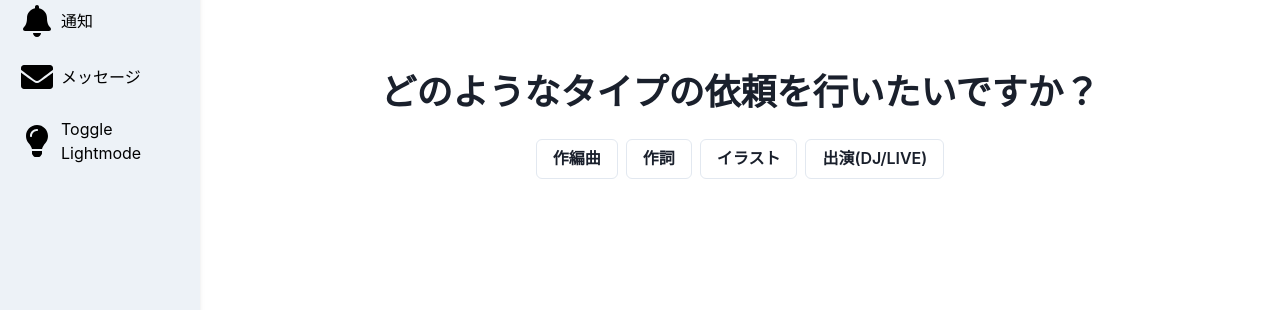
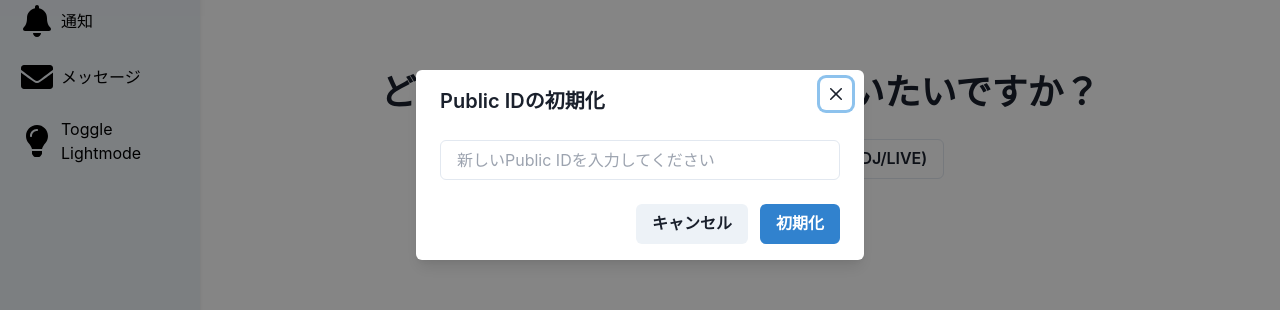
Before and after one commit to NutraloxidE/ggg-comission-gacha, a Next.js app: page /make-comission in a window 1280 px wide. Shown: the part 235-545 px from the top of the page. Built offline with nearby package versions, Linux system fonts and the light colour scheme; no server answers.

Commit message:
modal window being added, api logic not yet implemented

```diff
--- /dev/null
+++ b/src/app/api/public-id/route.ts
@@ -0,0 +1,40 @@
+import { NextRequest, NextResponse } from 'next/server';
+import clientPromise from '@/app/lib/mongodb';
+import { getServerSession } from 'next-auth/next';
+import { authOptions } from '@/app/api/auth/[...nextauth]/route';
+
+export async function GET(req: NextRequest) {
+  const session = await getServerSession(authOptions);
+
+  if (!session?.user?.id) {
+    return NextResponse.json({ error: "認証が必要です" }, { status: 401 });
+  }
+
+  const client = await clientPromise;
+  const db = client.db();
+  const collection = db.collection('users');
+
+  const user = await collection.findOne({ id: session.user.id });
+
+  if (user?.publicID) {
+    return NextResponse.json({ publicID: user.publicID });
+  } else {
+    return NextResponse.json({ error: "publicIDが見つかりません" }, { status: 404 });
+  }
+}
+
+export async function POST(req: NextRequest) {
+  const { publicID } = await req.json();
+
+  const client = await clientPromise;
+  const db = client.db();
+  const collection = db.collection('users');
+
+  const existingUser = await collection.findOne({ publicID });
+
+  if (existingUser) {
+    return NextResponse.json({ error: "publicIDが既に使用されています" }, { status: 400 });
+  } else {
+    return NextResponse.json({ message: "publicIDは使用可能です" });
+  }
+}
--- a/src/components/PublicIdInitializeModal.tsx
+++ b/src/components/PublicIdInitializeModal.tsx
@@ -1,4 +1,4 @@
-import React, { useState } from 'react';
+import { useEffect, useState } from 'react';
 import {
   Modal,
   ModalOverlay,
@@ -8,46 +8,46 @@ import {
   ModalBody,
   ModalCloseButton,
   Button,
-  FormControl,
-  FormLabel,
   Input,
-  useDisclosure,
-} from '@chakra-ui/react';
+  useDisclosure
+} from "@chakra-ui/react";
 
-interface PublicIdInitializeModalProps {
-  isOpen: boolean;
-  onClose: () => void;
-  onSave: (publicID: string, name: string) => void;
-}
+const PublicIdInitializeModal: React.FC = () => {
+  const { isOpen, onOpen, onClose } = useDisclosure();
+  const [publicId, setPublicId] = useState('');
+  const testvariable = true; // ここでtestvariableを定義
 
-const PublicIdInitializeModal: React.FC<PublicIdInitializeModalProps> = ({ isOpen, onClose, onSave }) => {
-  const [publicID, setPublicID] = useState('');
-  const [name, setName] = useState('');
+  useEffect(() => {
+    if (testvariable) {
+      onOpen();
+    }
+  }, [testvariable, onOpen]);
 
-  const handleSave = () => {
-    onSave(publicID, name);
+  const handleInitialize = () => {
+    // 初期化処理をここに追加
+    console.log('Public ID:', publicId);
     onClose();
   };
 
   return (
-    <Modal isOpen={isOpen} onClose={onClose}>
+    <Modal isOpen={isOpen} onClose={onClose} isCentered size="md">
       <ModalOverlay />
       <ModalContent>
-        <ModalHeader>Public IDと名前を入力してください</ModalHeader>
+        <ModalHeader>Public IDの初期化</ModalHeader>
         <ModalCloseButton />
         <ModalBody>
-          <FormControl id="publicID" isRequired>
-            <FormLabel>Public ID</FormLabel>
-            <Input value={publicID} onChange={(e) => setPublicID(e.target.value)} />
-          </FormControl>
-          <FormControl id="name" isRequired mt={4}>
-            <FormLabel>名前</FormLabel>
-            <Input value={name} onChange={(e) => setName(e.target.value)} />
-          </FormControl>
+          <Input
+            placeholder="新しいPublic IDを入力してください"
+            value={publicId}
+            onChange={(e) => setPublicId(e.target.value)}
+          />
         </ModalBody>
         <ModalFooter>
-          <Button colorScheme="blue" mr={3} onClick={handleSave}>
-            保存
+          <Button colorScheme="gray" mr={3} onClick={onClose}>
+            キャンセル
+          </Button>
+          <Button colorScheme="blue" onClick={handleInitialize}>
+            初期化
           </Button>
         </ModalFooter>
       </ModalContent>
--- a/src/components/SideMenu.tsx
+++ b/src/components/SideMenu.tsx
@@ -7,6 +7,7 @@ import {
 } from "@chakra-ui/react";
 import { FaSignInAlt, FaHome, FaPen, FaBell, FaEnvelope, FaLightbulb, FaClipboardList, FaTasks, FaSignOutAlt } from "react-icons/fa";
 import { useSession, signOut } from "next-auth/react";
+import PublicIdInitializeModal from './PublicIdInitializeModal';
 
 interface SideMenuProps {
   toggleColorMode: () => void;
@@ -50,6 +51,8 @@ export default function SideMenu({ toggleColorMode }: SideMenuProps) {
   };
 
   return (
+
+
     <Box
       width={isLargerThanThatSize ? "200px" : "75px"}
       height="100vh"
@@ -59,6 +62,8 @@ export default function SideMenu({ toggleColorMode }: SideMenuProps) {
       boxShadow="md"
       position="fixed"
     >
+      <PublicIdInitializeModal />
+
       <VStack align="start" spacing={6} >
         <Link onClick={() => router.push('/')} {...linkProps}>
           <Icon as={FaHome} mr={2} boxSize={IconSize} />
```
